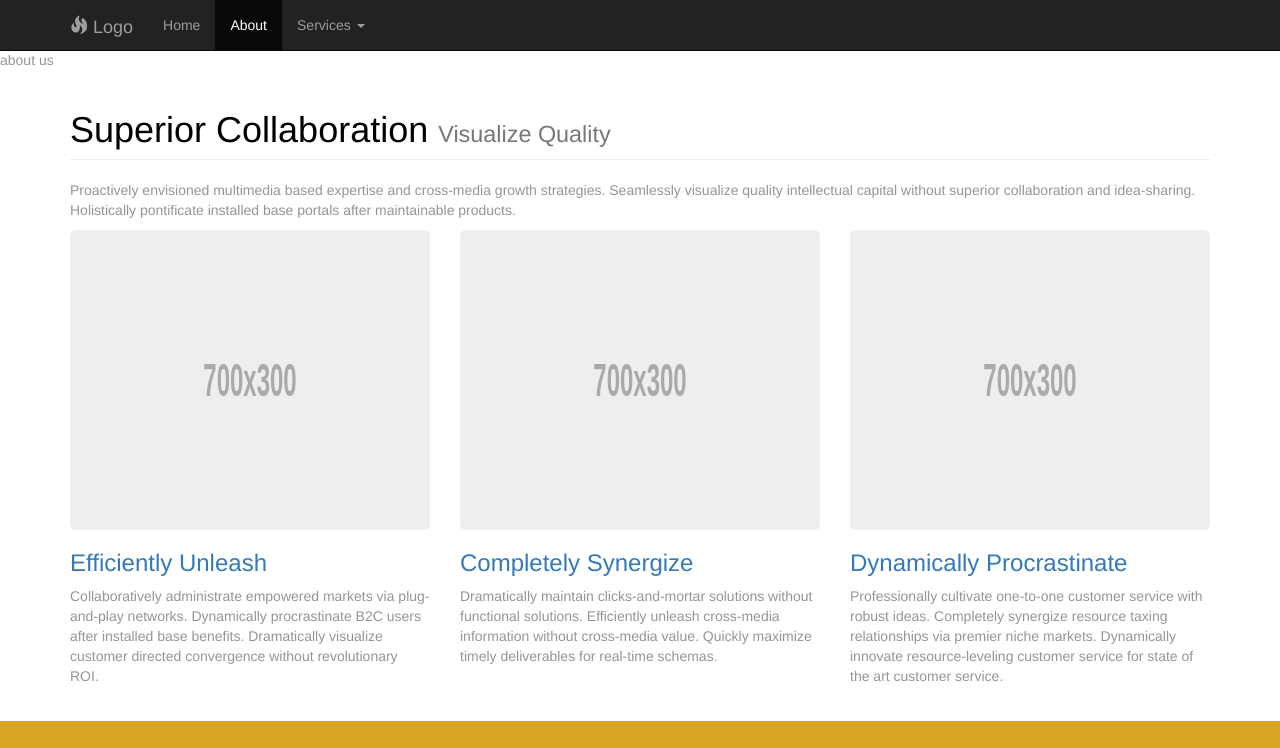
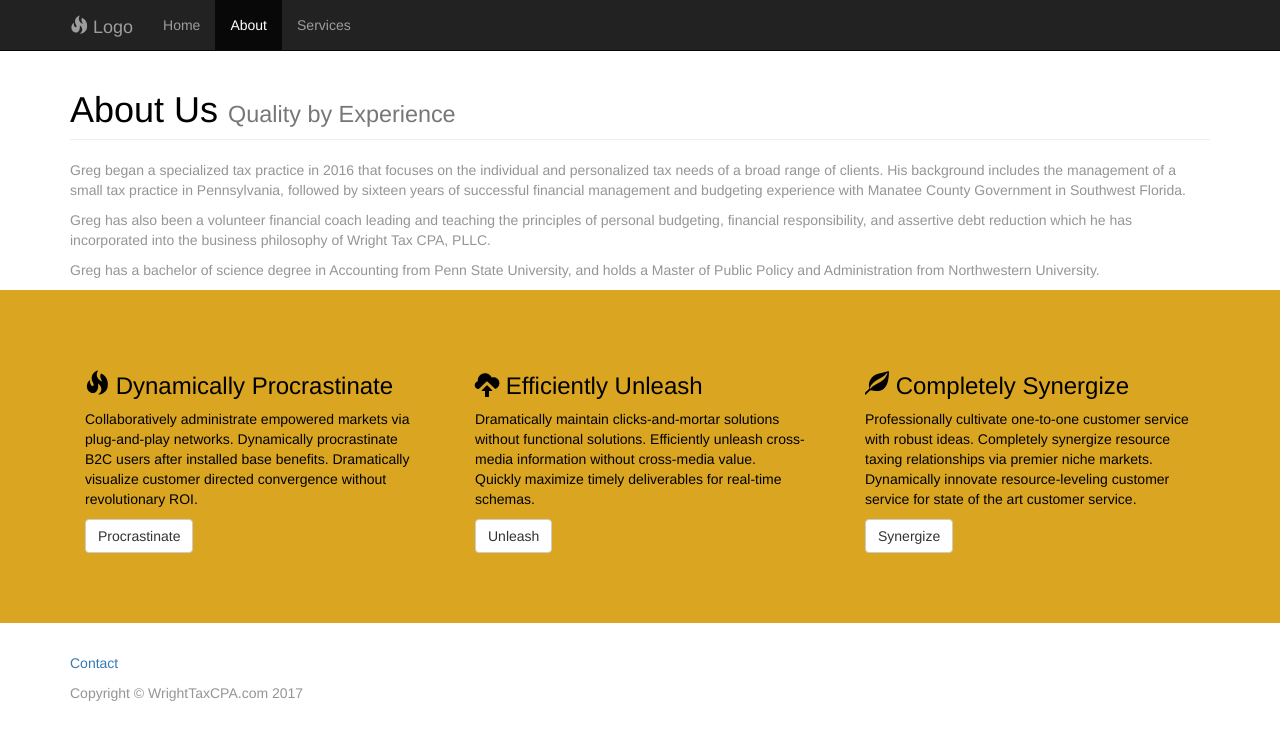
Before and after one commit to mattreynolds84/wright_tax, a plain HTML site: page about.html in a window 1280 px wide. Shown: the top 748 px of the page. Drawn offline with Linux system fonts and the light colour scheme.

Commit message:
update pages and remove some clutter

```diff
--- a/about.html
+++ b/about.html
@@ -8,7 +8,7 @@
     <meta name="viewport" content="width=device-width, initial-scale=1">
     <!-- The above 3 meta tags *must* come first in the head; any other head content must come *after* these tags -->
 
-    <title>Corporate 1</title>
+    <title>Wright Tax CPA: About</title>
 
     <!-- Bootstrap Core CSS -->
     <link href="css/bootstrap.min.css" rel="stylesheet">
@@ -51,7 +51,10 @@
                     <li class="active">
                         <a href="about.html">About</a>
                     </li>
-                    <li class="dropdown">
+                    <li>
+                        <a href="services.html">Services</a>
+                    </li>
+                    <!--<li class="dropdown">
                         <a href="services.html" class="dropdown-toggle" data-toggle="dropdown" role="button" aria-haspopup="true" aria-expanded="false">Services <span class="caret"></span></a>
                         <ul class="dropdown-menu" aria-labelledby="about-us">
                             <li><a href="services.html#taxprep">Tax Preparation</a></li>
@@ -59,7 +62,7 @@
                             <li><a href="services.html#taxplanning">Tax Planning</a></li>
                             <li><a href="services.html#taxdebt">Debt Reduction Strategies</a></li>
                         </ul>
-                    </li>
+                    </li>-->
                 </ul>
             </div>
             <!-- /.navbar-collapse -->
@@ -67,62 +70,29 @@
         <!-- /.container -->
     </nav>
 
-    <div>about us</div>
     <!-- Content -->
     <div class="container">
 
         <!-- Heading -->
         <div class="row">
             <div class="col-lg-12">
-                <h1 class="page-header">Superior Collaboration
-                    <small>Visualize Quality</small>
+                <h1 class="page-header">About Us
+                    <small>Quality by Experience</small>
                 </h1>
-                <p>Proactively envisioned multimedia based expertise and cross-media growth strategies. Seamlessly visualize
-                    quality intellectual capital without superior collaboration and idea-sharing. Holistically pontificate
-                    installed base portals after maintainable products.</p>
+                <p>Greg began a specialized tax practice in 2016 that focuses on the individual and personalized tax needs of
+                    a broad range of clients. His background includes the management of a small tax practice in Pennsylvania,
+                    followed by sixteen years of successful financial management and budgeting experience with Manatee County
+                    Government in Southwest Florida.</p>
+                <p>Greg has also been a volunteer financial coach leading and teaching the principles of personal budgeting,
+                    financial responsibility, and assertive debt reduction which he has incorporated into the business philosophy
+                    of Wright Tax CPA, PLLC.</p>
+                <p>Greg has a bachelor of science degree in Accounting from Penn State University, and holds a Master of Public
+                    Policy and Administration from Northwestern University.</p>
             </div>
         </div>
         <!-- /.row -->
 
         <!-- Feature Row -->
-        <div class="row">
-            <article class="col-md-4 article-intro">
-                <a href="#">
-                    <img class="img-responsive img-rounded" src="holder.js/700x300" alt="">
-                </a>
-                <h3>
-                    <a href="#">Efficiently Unleash</a>
-                </h3>
-                <p>Collaboratively administrate empowered markets via plug-and-play networks. Dynamically procrastinate B2C
-                    users after installed base benefits. Dramatically visualize customer directed convergence without revolutionary
-                    ROI.
-                </p>
-            </article>
-            <article class="col-md-4 article-intro">
-                <a href="#">
-                    <img class="img-responsive img-rounded" src="holder.js/700x300" alt="">
-                </a>
-                <h3>
-                    <a href="#">Completely Synergize</a>
-                </h3>
-                <p>Dramatically maintain clicks-and-mortar solutions without functional solutions. Efficiently unleash cross-media
-                    information without cross-media value. Quickly maximize timely deliverables for real-time schemas.</p>
-            </article>
-
-            <article class="col-md-4 article-intro">
-                <a href="#">
-                    <img class="img-responsive img-rounded" src="holder.js/700x300" alt="">
-                </a>
-                <h3>
-                    <a href="#">Dynamically Procrastinate</a>
-                </h3>
-                <p>Professionally cultivate one-to-one customer service with robust ideas. Completely synergize resource taxing
-                    relationships via premier niche markets. Dynamically innovate resource-leveling customer service for
-                    state of the art customer service.</p>
-            </article>
-        </div>
-        <!-- /.row -->
-
     </div>
     <!-- /.container -->
 
@@ -159,8 +129,8 @@
 
         <div class="small-print">
             <div class="container">
-                <p><a href="#">Terms &amp; Conditions</a> | <a href="#">Privacy Policy</a> | <a href="#">Contact</a></p>
-                <p>Copyright &copy; Example.com 2015 </p>
+                <a href="mailto:wrighttaxcpa@gmail.com">Contact</a></p>
+                <p>Copyright &copy; WrightTaxCPA.com 2017 </p>
             </div>
         </div>
     </footer>
```
Also changed, not shown: index.html (+10 -6 lines), services.html (+9 -7 lines).
